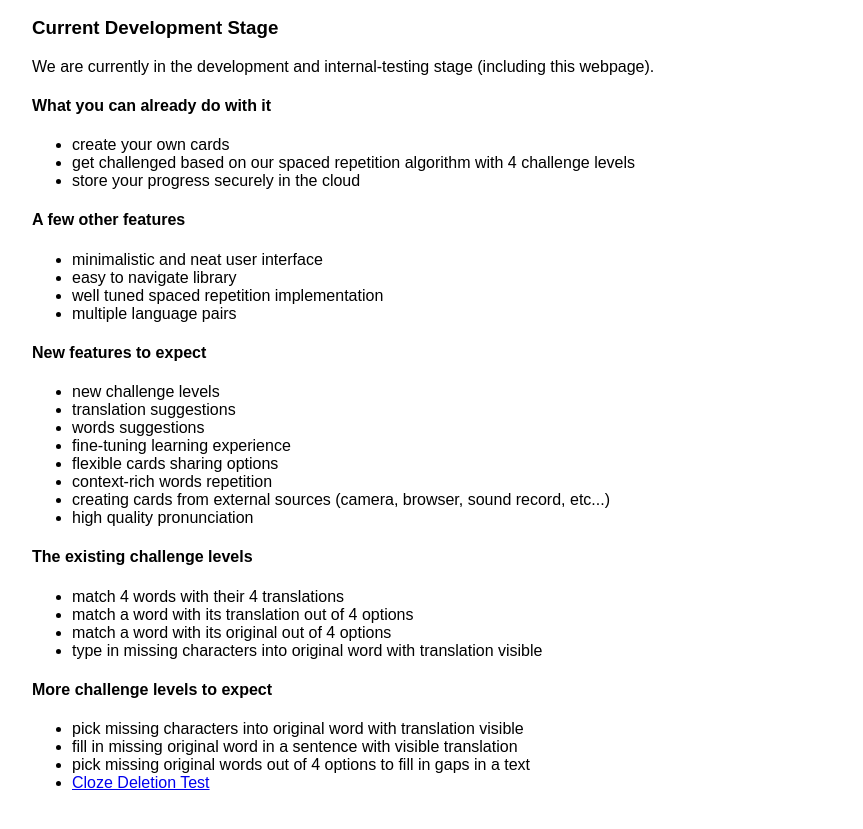
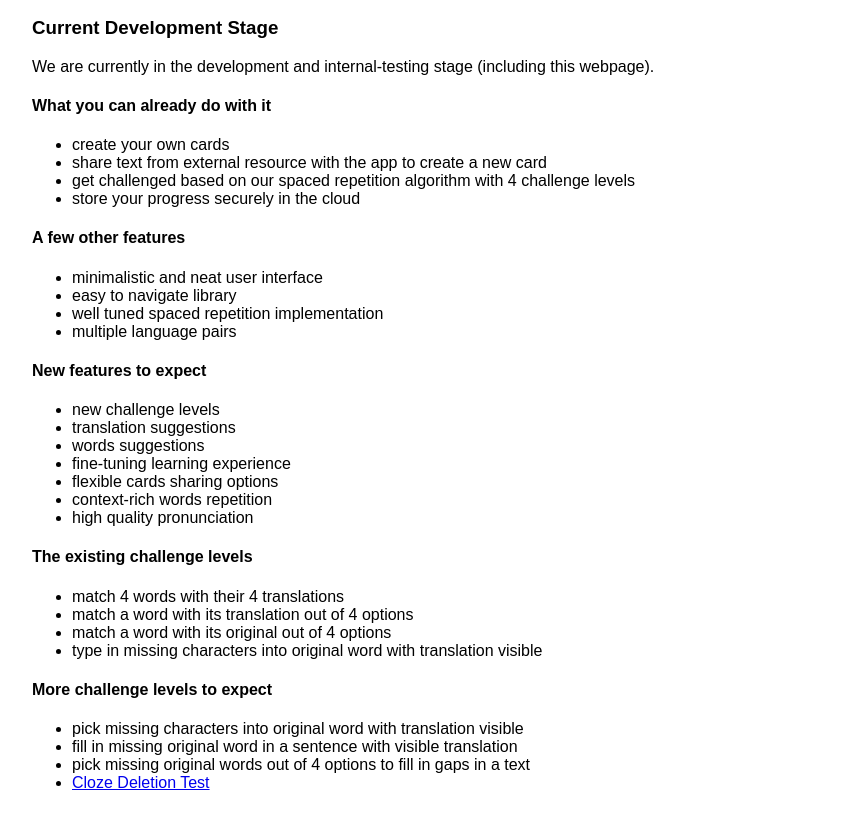
Before and after one commit to Kortzapp/kortzapp.github.io, a Gatsby site: page /stage in a window 1280 px wide. Shown: the part 109-938 px from the top of the page, without its empty margins (208-1071 px from the left). Built offline with nearby package versions, Linux system fonts and the light colour scheme; Gatsby itself is replaced by a stand-in of ours.

Commit message:
feature update

```diff
--- a/src/pages/stage.js
+++ b/src/pages/stage.js
@@ -16,6 +16,9 @@ const Stage = () => {
                         <ul>
                             <li>
                                 create your own cards
+                            </li>
+                            <li>
+                                share text from external resource with the app to create a new card
                             </li>
                             <li>
                                 get challenged based on our spaced repetition algorithm with 4 challenge levels
@@ -60,9 +63,6 @@ const Stage = () => {
                                 context-rich words repetition
                             </li>
                             <li>
-                                creating cards from external sources (camera, browser, sound record, etc...)
-                            </li>
-                            <li>
                                 high quality pronunciation
                             </li>
                         </ul>
```
